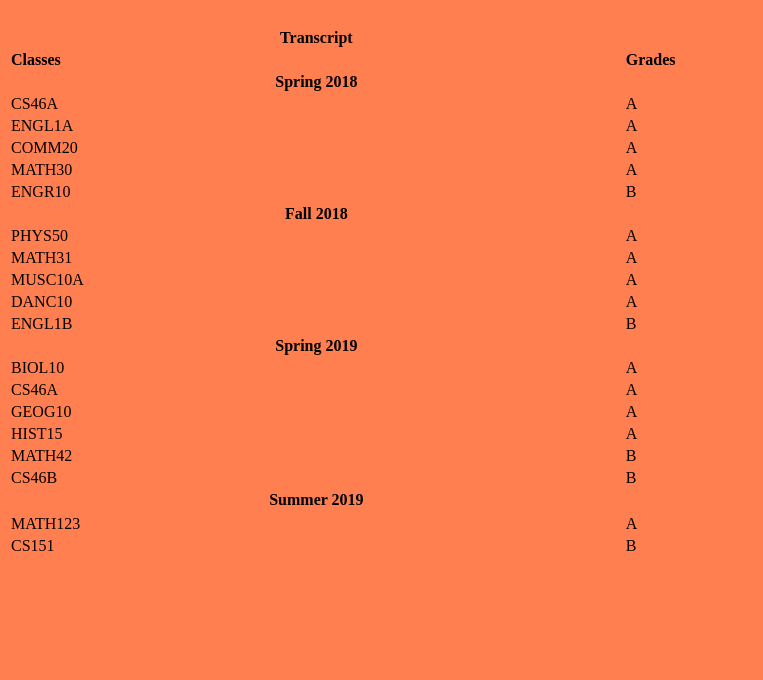
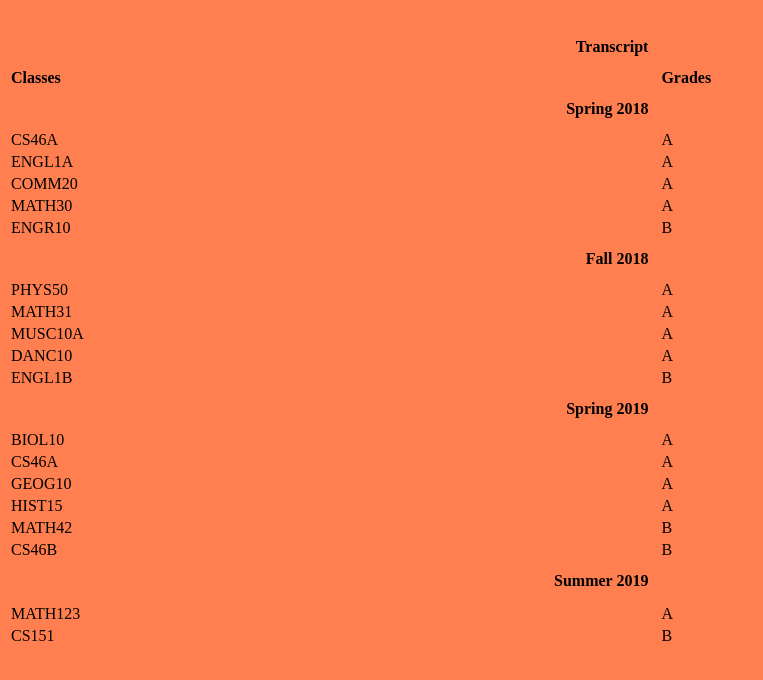
Before and after one commit to auktanmay/auktanmay, a plain HTML site: page table.html in a window 1280 px wide. Shown: the whole page, without its empty margins (0-763 px from the left). Drawn offline with Linux system fonts and the light colour scheme.

Commit message:
Update table.css

```diff
--- a/stylesheets/table.css
+++ b/stylesheets/table.css
@@ -1,3 +1,6 @@
 table#1 {
   background-color: white;
 }
+th{
+text-align:right;
+padding: 10px;}
```
